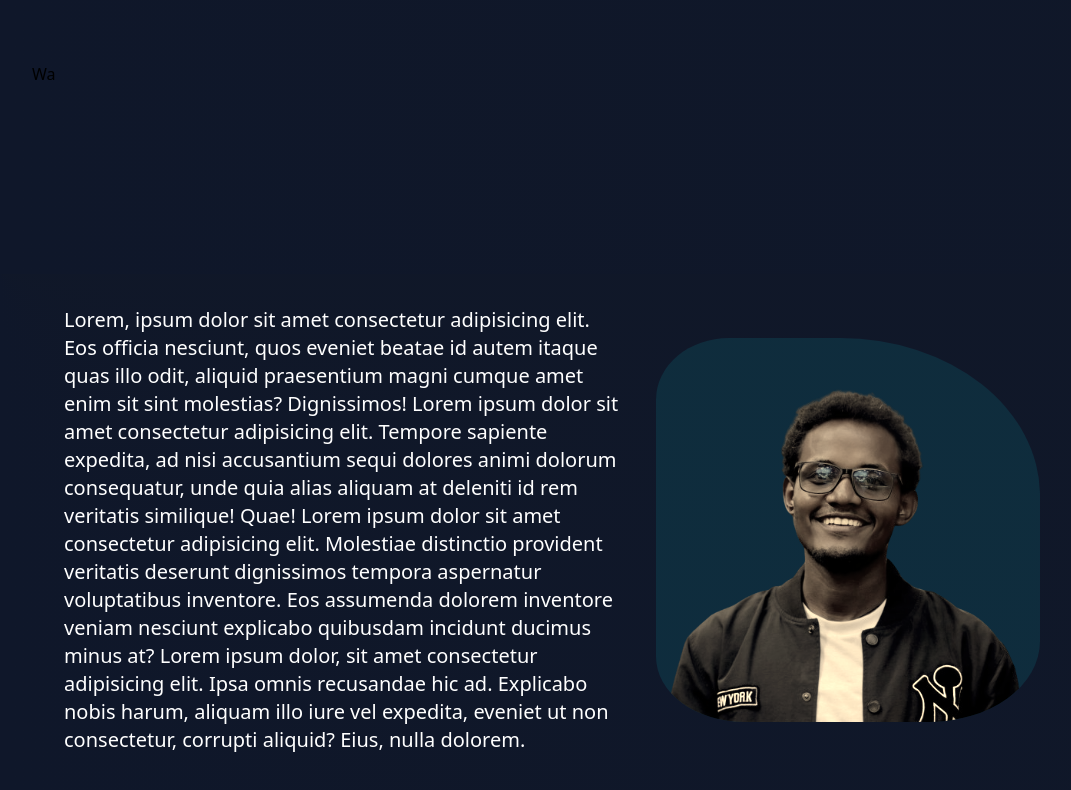
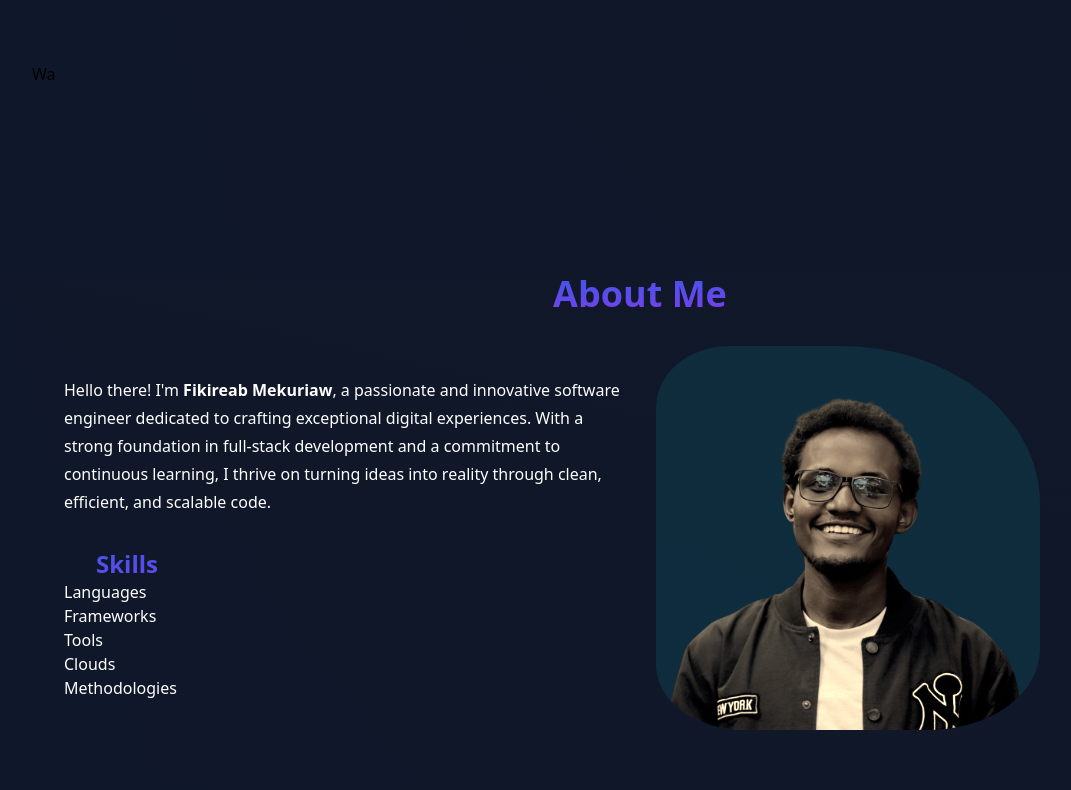
Before and after one commit to fikireab-m/personal-website, a React (Vite) app: page / in a window 1280 px wide. Shown: the part 526-1316 px from the top of the page, without its empty margins (0-1071 px from the left). Built offline with nearby package versions, Linux system fonts and the light colour scheme.

Commit message:
some about me

```diff
--- a/src/App.css
+++ b/src/App.css
@@ -14,11 +14,16 @@
   background-size: calc(2 * var(--s)) calc(3.46 * var(--s));
 }
 
+.title-text:hover {
+  -webkit-animation: text-shadow-drop-bottom .6s both;
+  animation: text-shadow-drop-bottom .6s both;
+}
+
 .img-container {
   background-color: #00eeff18;
   border-radius: 19% 52% 29% 23% / 16% 41% 21% 17%;
   overflow: hidden;
-  transition: all 0.5s;
+  transition: all 1s;
 }
 
 .img-container img {
@@ -28,12 +33,12 @@
 .img-container:hover {
   -webkit-animation: shadow-drop-center both;
   animation: shadow-drop-center both;
-  border: skyblue 5px solid;
+  border: skyblue 2px solid;
 }
 
-.img-container:hover img {
+/* .img-container:hover img {
   filter: none;
-}
+} */
 
 @keyframes shadow-drop-center {
   0% {
@@ -51,19 +56,13 @@
   }
 }
 
-.title-text:hover {
-  -webkit-animation: text-shadow-drop-bottom .6s both;
-  animation: text-shadow-drop-bottom .6s both;
-}
-
-
 @-webkit-keyframes text-shadow-drop-bottom {
   0% {
     text-shadow: 0 0 0 transparent
   }
 
   100% {
-    text-shadow: 0 6px 18px rgba(70, 203, 255, 0.329)
+    text-shadow: 2px 2px 4px rgba(70, 203, 255, 0.6);
   }
 }
 
@@ -73,6 +72,6 @@
   }
 
   100% {
-    text-shadow: 0 6px 18px rgba(70, 203, 255, 0.329)
+    text-shadow: 2px 2px 4px rgb(70, 203, 255,0.6);
   }
 }
--- a/src/pages/About.tsx
+++ b/src/pages/About.tsx
@@ -2,18 +2,30 @@ import myPic from "../assets/images/picme.png"
 const AboutMe = () => {
     return (
         <div id="aboutme" className="bg-[conic-gradient(at_top_left,_var(--tw-gradient-stops))] from-gray-900 via-slate-900 to-gray-900 lg:overflow-hidden lg:h-screen">
-            <div className="relative isolate px-6 lg:px-8">
+            <div className="relative isolate px-6 lg:px-8 mx-auto max-w-7xl ">
+                <h1 className="text-4xl font-bold text-center text-transparent bg-gradient-to-br from-blue-600 to-purple-600" style={{ backgroundClip: "text" }}>
+                    About Me
+                </h1>
+                <div className="px-8 py-8 grid grid-cols-1 md:grid-cols-2 items-center gap-8 mx-auto">
 
-                <div className="mx-auto max-w-7xl px-8 py-8 grid grid-cols-1 md:grid-cols-2 items-center gap-8 mx-auto">
-                    <div className="text-justify md:text-left text-white text-xl">
-                        Lorem, ipsum dolor sit amet consectetur adipisicing elit. Eos officia nesciunt, quos eveniet beatae id autem itaque quas illo odit, aliquid praesentium magni cumque amet enim sit sint molestias? Dignissimos!
-                        Lorem ipsum dolor sit amet consectetur adipisicing elit. Tempore sapiente expedita, ad nisi accusantium sequi dolores animi dolorum consequatur, unde quia alias aliquam at deleniti id rem veritatis similique! Quae!
-                        Lorem ipsum dolor sit amet consectetur adipisicing elit. Molestiae distinctio provident veritatis deserunt dignissimos tempora aspernatur voluptatibus inventore. Eos assumenda dolorem inventore veniam nesciunt explicabo quibusdam incidunt ducimus minus at?
-                        Lorem ipsum dolor, sit amet consectetur adipisicing elit. Ipsa omnis recusandae hic ad. Explicabo nobis harum, aliquam illo iure vel expedita, eveniet ut non consectetur, corrupti aliquid? Eius, nulla dolorem.
+                    <div className="text-justify md:text-left text-white">
+                        <p className=" leading-7">
+                            Hello there! I'm <strong>Fikireab Mekuriaw</strong>, a passionate and innovative software engineer dedicated to crafting exceptional digital experiences. With a strong foundation in full-stack development and a commitment to continuous learning, I thrive on turning ideas into reality through clean, efficient, and scalable code.
+                        </p>
+                        <h1 className="px-8 pt-8 text-2xl font-bold text-transparent bg-gradient-to-br from-blue-600 to-purple-600" style={{ backgroundClip: "text" }}>
+                            Skills
+                        </h1>
+                        <ul>
+                            <li>Languages</li>
+                            <li>Frameworks</li>
+                            <li>Tools</li>
+                            <li>Clouds</li>
+                            <li>Methodologies</li>
+                        </ul>
                     </div>
                     <div className="col-span-1" >
                         <div className="img-container w-96 h-96">
-                            <img src={myPic} alt="My pic"/>
+                            <img src={myPic} alt="My pic" />
                         </div>
                     </div>
                 </div>
```
